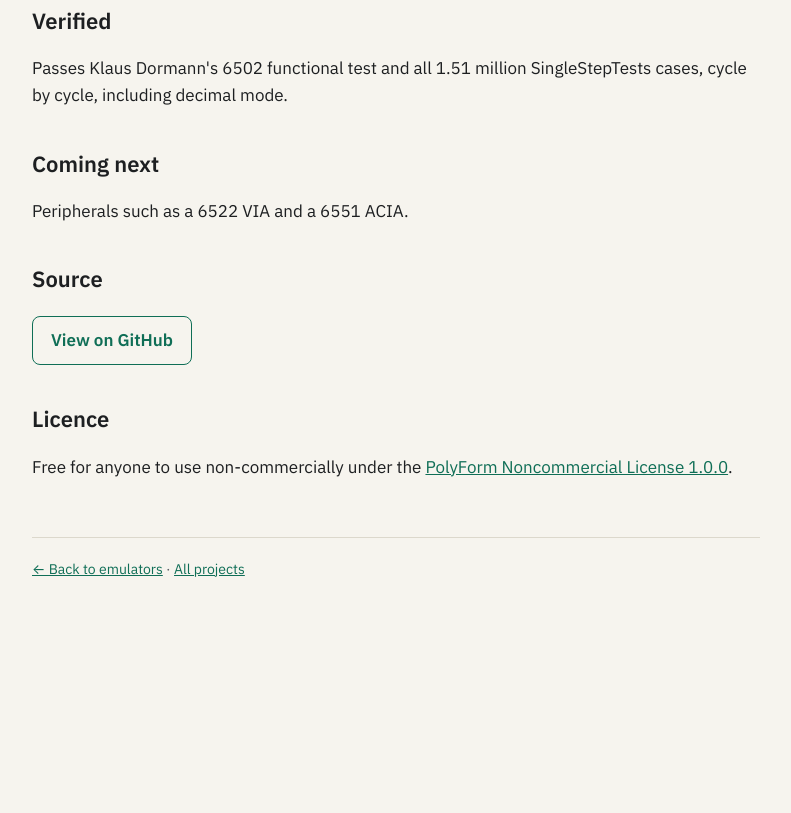
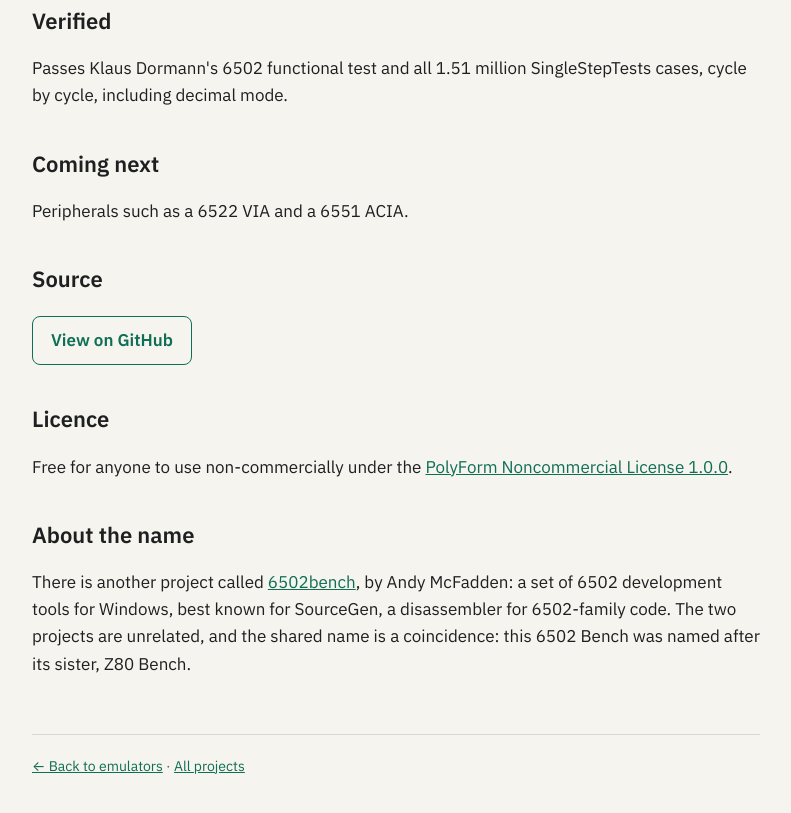
Before and after one commit to fdimer/fdimer.github.io, a plain HTML site: page 6502-bench/index.html in a window 1280 px wide. Shown: the part 1087-1900 px from the top of the page, without its empty margins (244-1035 px from the left). Before the commit the page ends 1731 px from the top, so only its background shows below. Drawn offline with Linux system fonts and the light colour scheme.

Commit message:
Note that 6502bench (Andy McFadden's tools) is an unrelated project with a similar name; add it to the Apple II references
Co-Authored-By: Claude Opus 5.5 <noreply@anthropic.com>
Claude-Session: https://claude.ai/code/session_01J5P2eVnFbGQdtbwaSPz7RY

```diff
--- a/6502-bench/index.html
+++ b/6502-bench/index.html
@@ -47,6 +47,9 @@
     <h2>Licence</h2>
     <p>Free for anyone to use non-commercially under the <a href="https://polyformproject.org/licenses/noncommercial/1.0.0/">PolyForm Noncommercial License 1.0.0</a>.</p>
 
+    <h2>About the name</h2>
+    <p>There is another project called <a href="https://6502bench.com/">6502bench</a>, by Andy McFadden: a set of 6502 development tools for Windows, best known for SourceGen, a disassembler for 6502-family code. The two projects are unrelated, and the shared name is a coincidence: this 6502 Bench was named after its sister, Z80 Bench.</p>
+
     <footer><a href="../emulators/">&larr; Back to emulators</a> · <a href="../">All projects</a></footer>
   </main>
 </body>
```
Also changed, not shown: 6502-bench/docs/index.html (+1 -0 lines), apple2/docs/index.html (+1 -0 lines).
